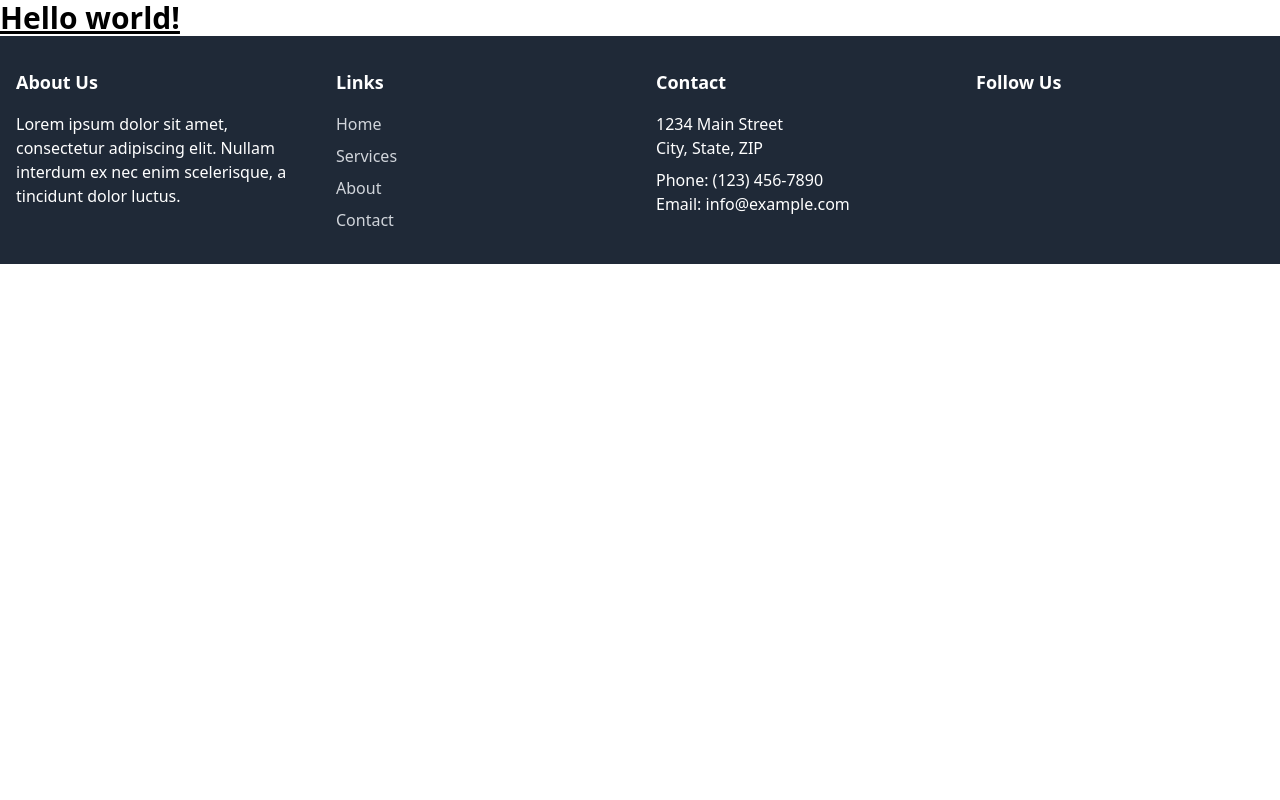
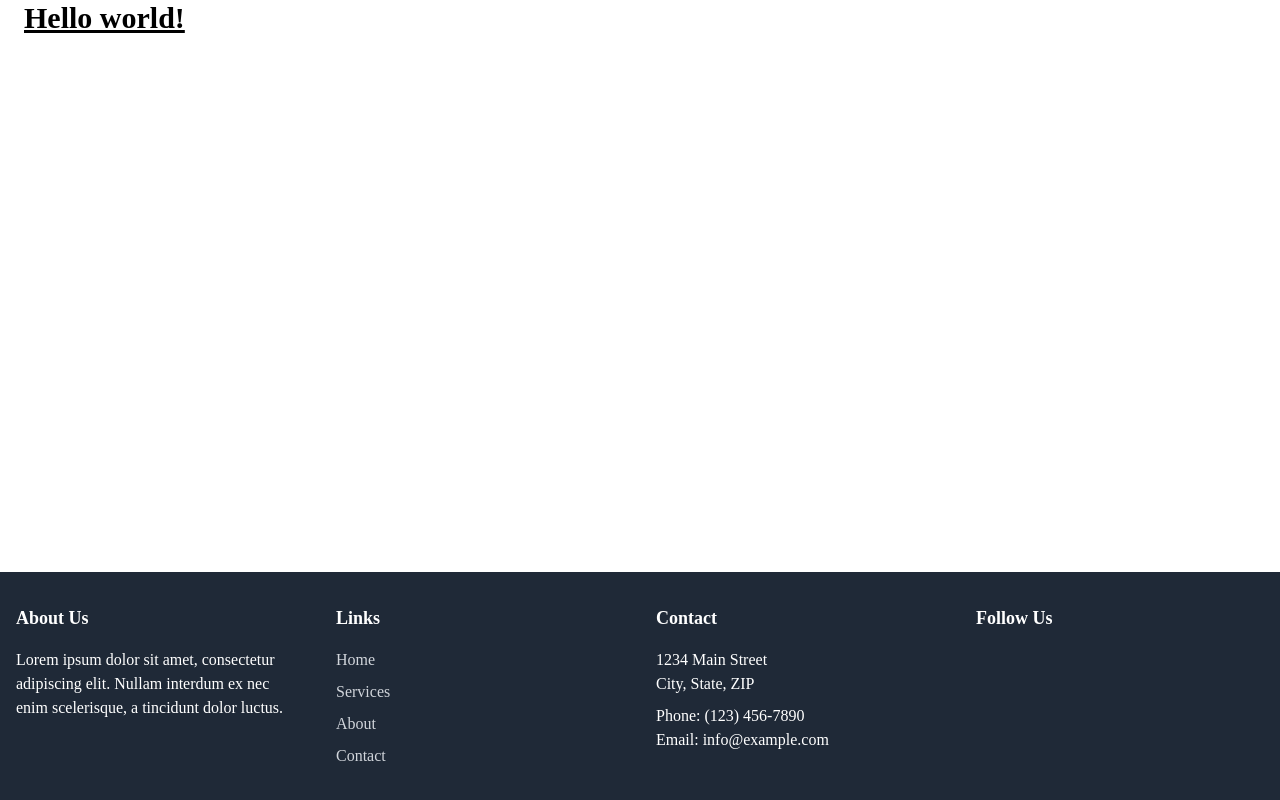
Before and after one commit to gentez/nextjs-boilerplate, a Next.js app: page / in a window 1280 px wide. Built offline with nearby package versions, Linux system fonts and the light colour scheme; no server answers.

Commit message:
tailwind theme

```diff
--- a/package.json
+++ b/package.json
@@ -18,6 +18,7 @@
     "@types/node": "18.14.1",
     "@types/react": "18.0.28",
     "@types/react-dom": "18.0.11",
+    "class-variance-authority": "^0.6.1",
     "eslint": "8.34.0",
     "eslint-config-next": "13.2.1",
     "next": "13.2.1",
--- a/src/app-modules/connection/strapi-connection.ts
+++ b/src/app-modules/connection/strapi-connection.ts
@@ -1,5 +1,7 @@
-export function getStrapiURL(path:String) {
-        return `${process.env.NEXT_PUBLIC_STRAPI_API_URL || 'http://localhost:1337/api'}${path}`;
+export function getStrapiURL(path: String) {
+  return `${
+    process.env.NEXT_PUBLIC_STRAPI_API_URL || 'http://localhost:1337/api'
+  }${path}`;
 }
 // export function getStrapiMedia(url: string | null) {
 //     if (url == null) {
--- /dev/null
+++ b/src/components/global/Global/Container.tsx
@@ -0,0 +1,12 @@
+import React, { FC } from 'react'
+
+interface Props {
+    children: React.ReactNode
+
+}
+
+const Container:FC<Props> = ({children}) => {
+  return <div className='container'> {children} </div>
+}
+
+export default Container
--- a/src/components/global/global-container/container.tsx
+++ b/src/components/global/global-container/container.tsx
@@ -16,8 +16,12 @@ export const Container = ({ children }: ComponentProps) => {
         <div className="header">
           <p><NavigationBar data={[]}/></p>
         </div>
+        <div  className='container' >
         {children}
-        <div className="footer">
+        </div>
+
+
+        <div className="footer fixed bottom-0 w-full">
           <p><Footer/></p>
         </div>
       </div>
--- a/src/components/global/navbar/style.tsx
+++ b/src/components/global/navbar/style.tsx
@@ -1,11 +1,5 @@
-import React from 'react'
+const style = () => {
+  return <div></div>;
+};
 
-const style = () => {
-  return (
-    <div>
-
-    </div>
-  )
-}
-
-export default style
+export default style;
--- a/tailwind.config.js
+++ b/tailwind.config.js
@@ -1,15 +1,36 @@
+const { fontFamily} = require('tailwindcss/defaultTheme');
+const colors=require('tailwindcss/colors')
+
 /** @type {import('tailwindcss').Config} */
 module.exports = {
+  darkMode:['class'],
   content: [
-    './app/**/*.{js,ts,jsx,tsx}',
-    './pages/**/*.{js,ts,jsx,tsx}',
-    './components/**/*.{js,ts,jsx,tsx}',
-
-    // Or if using `src` directory:
     './src/**/*.{js,ts,jsx,tsx}',
   ],
   theme: {
-    extend: {},
+    container:{
+      center:true,
+      padding:"1.5rem",
+      screens:{
+        "2xl":"1360px",
+      }
+    },
+    extend: {
+      fontFamily:{
+        sans:['var(--font-inter)',...fontFamily.sans]
+      },
+      colors:{
+    ...colors,
+    'light-gold':"#f5bc51",
+    "dark-gold":"533519"
+
+      },
+      backgroundImage: {
+        'gradient-radial': 'radial-gradient(var(--tw-gradient-stops))',
+        'gradient-conic':
+          'conic-gradient(from 180deg at 50% 50%, var(--tw-gradient-stops))',
+      },
+    },
   },
   plugins: [],
-};
+}
```
Also changed, not shown: src/pages/index.tsx (+2 -25 lines), 1 other file (tests, documents, lock files or other folders).
